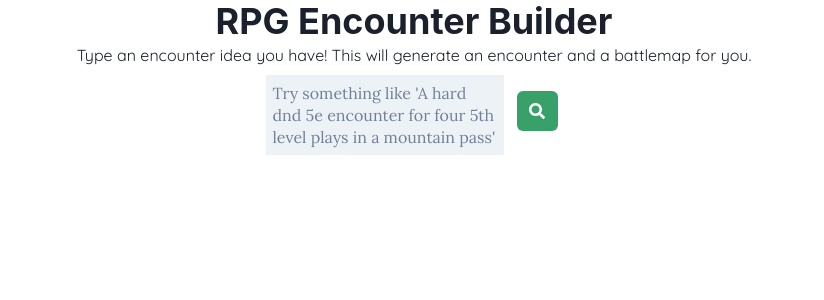
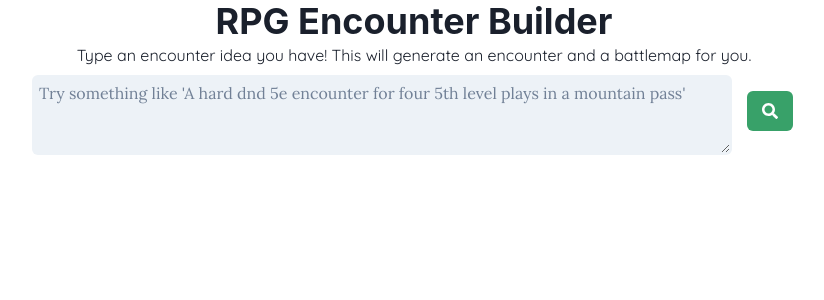
Before and after one commit to RobertGuglielmino/encounter-builder, a React (Create React App) app: page / in a window 1280 px wide. Shown: the top 300 px of the page, without its empty margins (226-1050 px from the left). Built offline with nearby package versions, Linux system fonts and the light colour scheme.

Commit message:
ladies and gentlemen. the mvp.

```diff
--- a/src/components/EncounterOutput/EncounterOutput.js
+++ b/src/components/EncounterOutput/EncounterOutput.js
@@ -4,7 +4,7 @@ import {
     useEffect
 } from "react";
 import InputBar from "../InputBar/InputBar"
-import { Card, Heading, Text, Image, CardHeader, VStack, CardBody, CardFooter } from '@chakra-ui/react'
+import { Card, Heading, Text, Image, CardHeader, VStack, CardBody, CardFooter, Box, Center } from '@chakra-ui/react'
 import { useEncounterGeneratorContext } from '../encounterGeneratorContext';
 import { Divider } from '@chakra-ui/react';
 
@@ -19,7 +19,7 @@ function EncounterOutput() {
         .map(n => {
             return (
                 <Card
-                    // key={n.title}
+                    //key={n.title}
                     className="encounter-item"
                     colorScheme='orange'
                     size="lg"
@@ -39,7 +39,8 @@ function EncounterOutput() {
         });
 
     return (
-        <div>
+        <Center>
+            <Box boxSize="2xl">
                 <VStack
                     className="encounter-output"
                     spacing="40px">
@@ -47,7 +48,8 @@ function EncounterOutput() {
                     <InputBar />
                     {items}
                 </VStack>
-        </div>
+            </Box>
+        </Center>
     );
 }
 
--- a/src/components/InputBar/InputBar.js
+++ b/src/components/InputBar/InputBar.js
@@ -6,7 +6,7 @@ import {
 
 import { FaSearch } from 'react-icons/fa';
 import { useEncounterGeneratorContext } from '../encounterGeneratorContext';
-import { FormControl, FormLabel, Textarea, FormErrorMessage, IconButton, HStack, Spinner } from '@chakra-ui/react';
+import { FormControl, FormLabel, Textarea, FormErrorMessage, IconButton, HStack, Spinner, Box, FormHelperText } from '@chakra-ui/react';
 
 function InputBar() {
     const [encounterInput, setEncounterInput] = useState("");
@@ -20,7 +20,7 @@ function InputBar() {
     //"A professionally drawn dnd battlemap of the nine hells"
 
     return (
-        <div>
+        <Box>
             <form>
                 <HStack>
                 <FormControl isInvalid={isEncounterInputEmpty && isSubmitted}>
@@ -32,10 +32,13 @@ function InputBar() {
                         placeholder="Try something like 'A hard dnd 5e encounter for four 5th level plays in a mountain pass'"
                         padding="5px"
                         value={encounterInput}
-                        size="50"
-                        resize="none"
+                        resize="horizontal"
+                        w={700}
                         onChange={e => setEncounterInput(e.target.value)}
                         />
+                    {loading ?
+                        <FormHelperText className="sans-font">This request has a casting time of 2 rounds.</FormHelperText> :
+                        null }
                     <FormErrorMessage className="sans-font">Don't leave me hangin' here! Type up something first!</FormErrorMessage>
                 </FormControl>
                 <IconButton
@@ -47,12 +50,12 @@ function InputBar() {
                     onClick={buttonClick} />
                 </HStack>
             </form>
-        </div>
+        </Box>
     )
 
     function buttonClick(e) {
         setIsSubmitted(true);
-        generateImage(encounterInput);
+        if (!isEncounterInputEmpty) generateImage(encounterInput);
     }
 
 
@@ -71,6 +74,8 @@ function InputBar() {
             const encounter = await fetch('https://vo5s8h7dpb.execute-api.us-east-2.amazonaws.com/dev', requestOptions)
             .then(response => response.json());
 
+            console.log(encounter);
+
             return addEncounter(encounter);
         } catch {
 
```
Lines whose indentation alone changed are shown as unchanged.
